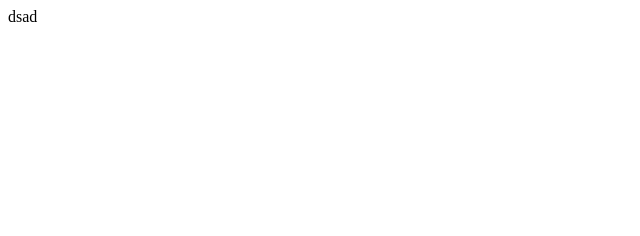
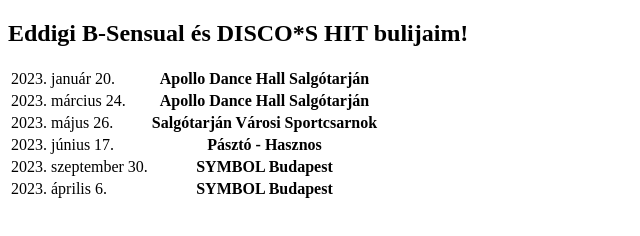
Before and after one commit to Csabesz2000/DS-bulik, a plain HTML site: page index.html in a window 1280 px wide. Shown: the whole page, without its empty margins (0-640 px from the left). Drawn offline with Linux system fonts and the light colour scheme.

Commit message:
index.html

```diff
--- a/index.html
+++ b/index.html
@@ -1,5 +1,41 @@
-<html>
-  <head>
-    <body>dsad</body>
-  </head>
+<!DOCTYPE html>
+<html lang="hu">
+<head>
+    <meta charset="UTF-8">
+    <meta name="viewport" content="width=device-width, initial-scale=1.0">
+    <link rel="stylesheet" href= "bbulik.css">
+    <title>Bárány bulik</title>
+</head>
+<body>
+    <h2>Eddigi B-Sensual és DISCO*S HIT bulijaim!</h2>
+    <table>
+        <thead>
+            <tr>
+            <td>2023. január 20.</td>
+            <th>Apollo Dance Hall Salgótarján</th>
+        </tr>
+        </thead>
+            <tr>
+                <td>2023. március 24.</td>
+                <th>Apollo Dance Hall Salgótarján</th>
+            </tr>
+            <tr>
+                <td>2023. május 26.</td>
+                <th>Salgótarján Városi Sportcsarnok</th>
+            </tr>
+            <tr>
+                <td>2023. június 17.</td>
+                <th>Pásztó - Hasznos</th>
+            </tr>
+            <tr>
+                <td>2023. szeptember 30.</td>
+                <th>SYMBOL Budapest</th>
+            </tr>
+            <tr>
+                <td>2023. április 6.</td>
+                <th>SYMBOL Budapest</th>
+            </tr>
+            </tbody>
+    </table>
+</body>
 </html>
```
